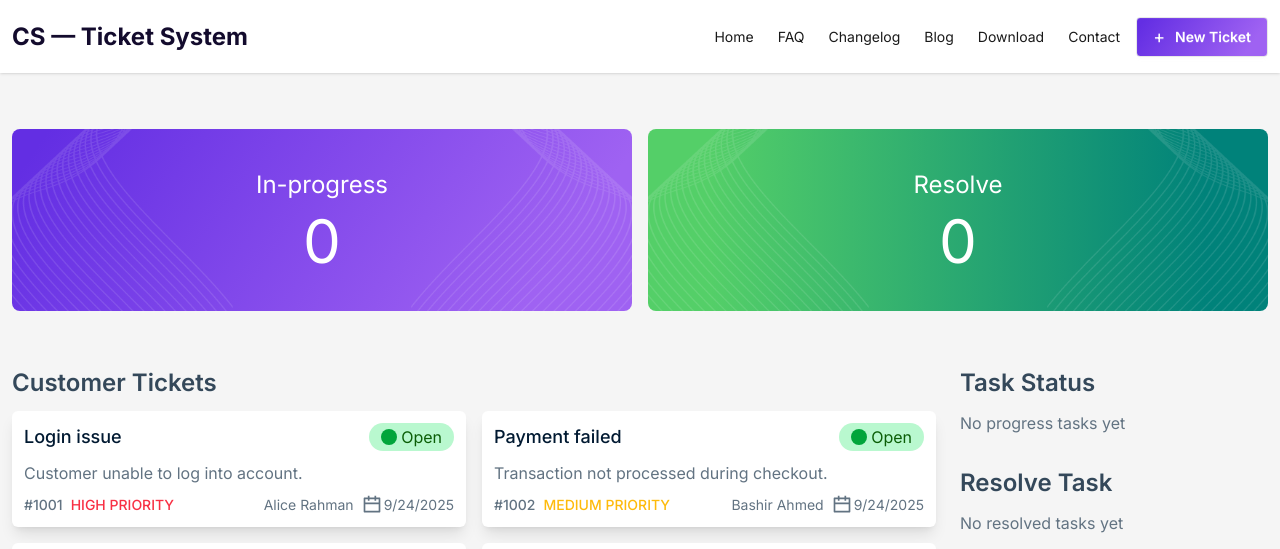
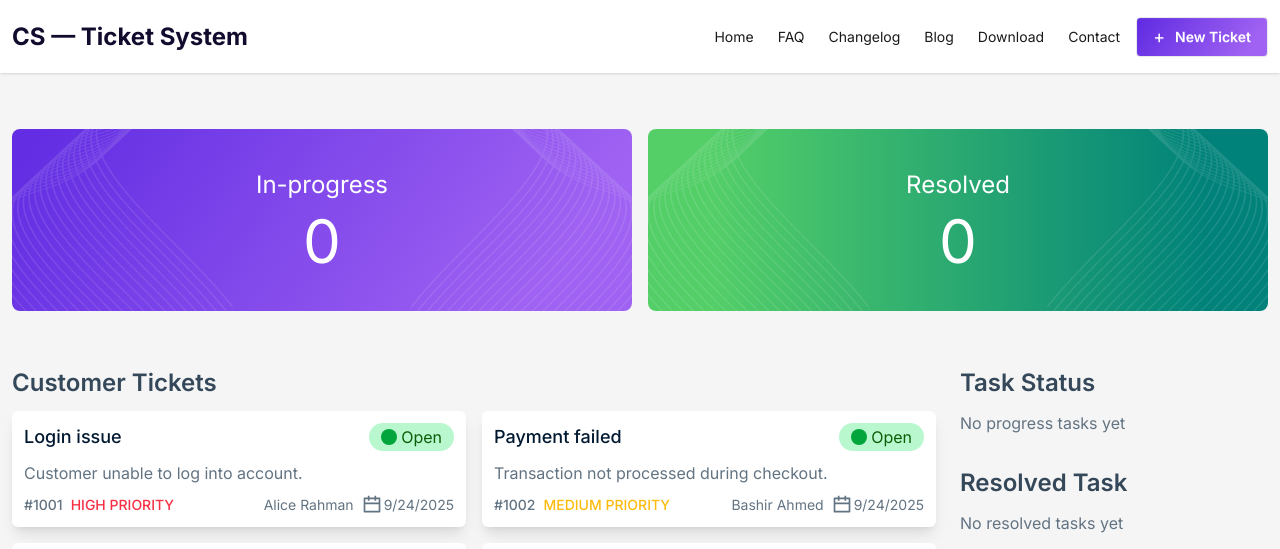
Before and after one commit to sagormajomder/customer-support-zone, a React (Vite) app: page / in a window 1280 px wide. Shown: the top 549 px of the page. Built offline with nearby package versions, Linux system fonts and the light colour scheme.

Commit message:
Fix typo

```diff
--- a/src/components/TaskStatus.jsx
+++ b/src/components/TaskStatus.jsx
@@ -21,7 +21,7 @@ export default function TaskStatus({
           ))
         )}
       </section>
-      <h2 className="heading-secondary mb-3">Resolve Task</h2>
+      <h2 className="heading-secondary mb-3">Resolved Task</h2>
       <section className="space-y-2">
         {customerResolvedTickets.length === 0 ? (
           <p>No resolved tasks yet</p>
--- a/src/components/TicketStates.jsx
+++ b/src/components/TicketStates.jsx
@@ -12,7 +12,7 @@ export default function TicketStates({
       </div>
       <div className="rounded-lg bg-linear-[90deg] from-[#54CF68] from-10% to-[#00827A] to-90% text-center text-white">
         <div className="space-y-2.5 rounded-lg bg-contain bg-position-[left,right] bg-no-repeat p-10 md:bg-[url(./assets/vector1.png),url(./assets/vector2.png)]">
-          <p className="text-2xl">Resolve</p>
+          <p className="text-2xl">Resolved</p>
           <p className="text-6xl">{totalResolvedTickets}</p>
         </div>
       </div>
```
